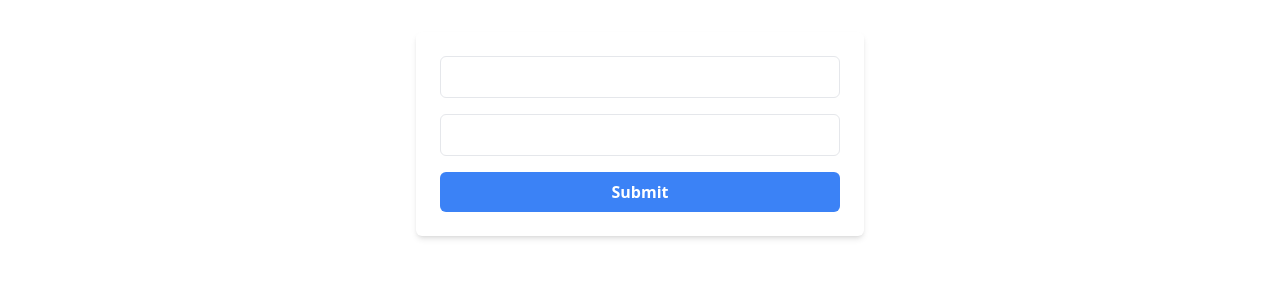
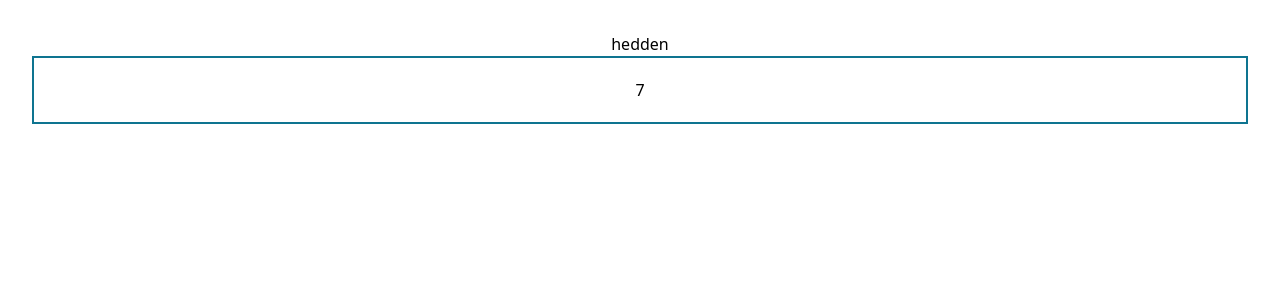
Before and after one commit to alif819015/test-react-project, a React (Vite) app: page / in a window 1280 px wide. Shown: the top 300 px of the page. Built offline with nearby package versions, Linux system fonts and the light colour scheme.

Commit message:
implement counter function

```diff
--- a/src/App.tsx
+++ b/src/App.tsx
@@ -1,6 +1,7 @@
 // import { useState } from "react";
 import "./App.css";
-import FormExample from "./pages/FormExample";
+import UseEffectExamople from "./pages/UseEffectExamople";
+// import FormExample from "./pages/FormExample";
 // import UseStateExample from "./pages/UseStateExample";
 // import UseReducerExample from "./pages/UseReducerExample";
 function App() {
@@ -9,7 +10,8 @@ function App() {
     <div>
       {/* <UseStateExample counter={counter} setCounter={setCounter}/> */}
       {/* <UseReducerExample></UseReducerExample> */}
-      <FormExample></FormExample>
+      {/* <FormExample></FormExample> */}
+      <UseEffectExamople></UseEffectExamople>
     </div>
   );
 }
--- /dev/null
+++ b/src/pages/UseEffectExamople.tsx
@@ -0,0 +1,29 @@
+import { useEffect, useState } from "react";
+
+const UseEffectExamople = () => {
+  const [hedden, setHedden] = useState(false);
+
+  return (
+    <div>
+      <button onClick={()=> setHedden((event)=>!event)}>{hedden? "show" : "hedden"}</button>
+
+      {!hedden && <Counter /> }
+    </div>
+  );
+};
+
+const Counter =()=>{
+    const [counter, setCounter] = useState(0);
+  useEffect(() => {
+    const intervalId = setInterval(() => {
+      console.log('counter')
+      setCounter((prev) => prev + 1);
+    }, 1000);
+    return () => {
+      clearInterval(intervalId);
+    };
+  }, []);
+  return <h1 className="border-2 border-cyan-700 p-5">{counter}</h1>
+}
+
+export default UseEffectExamople;
```
